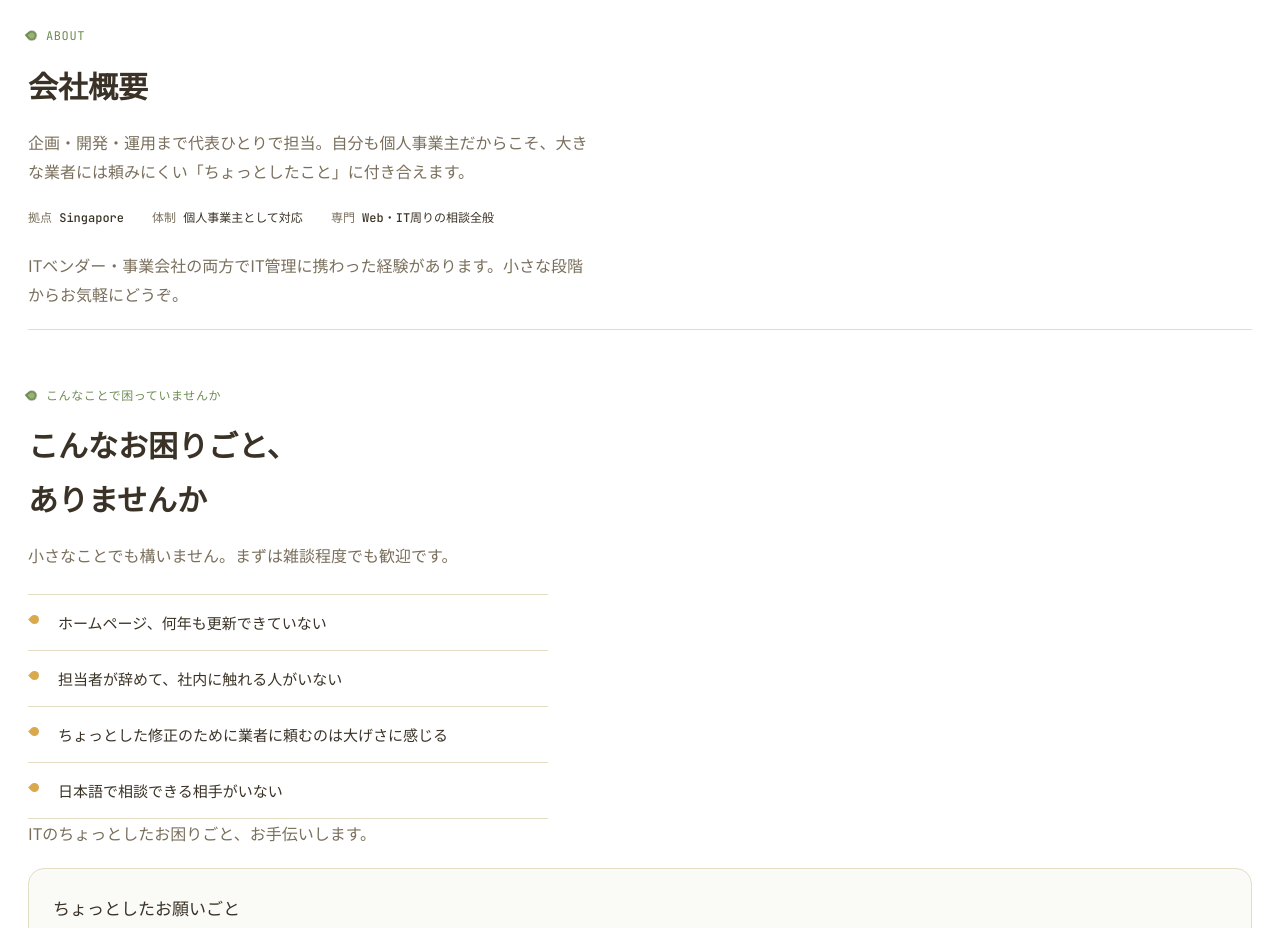
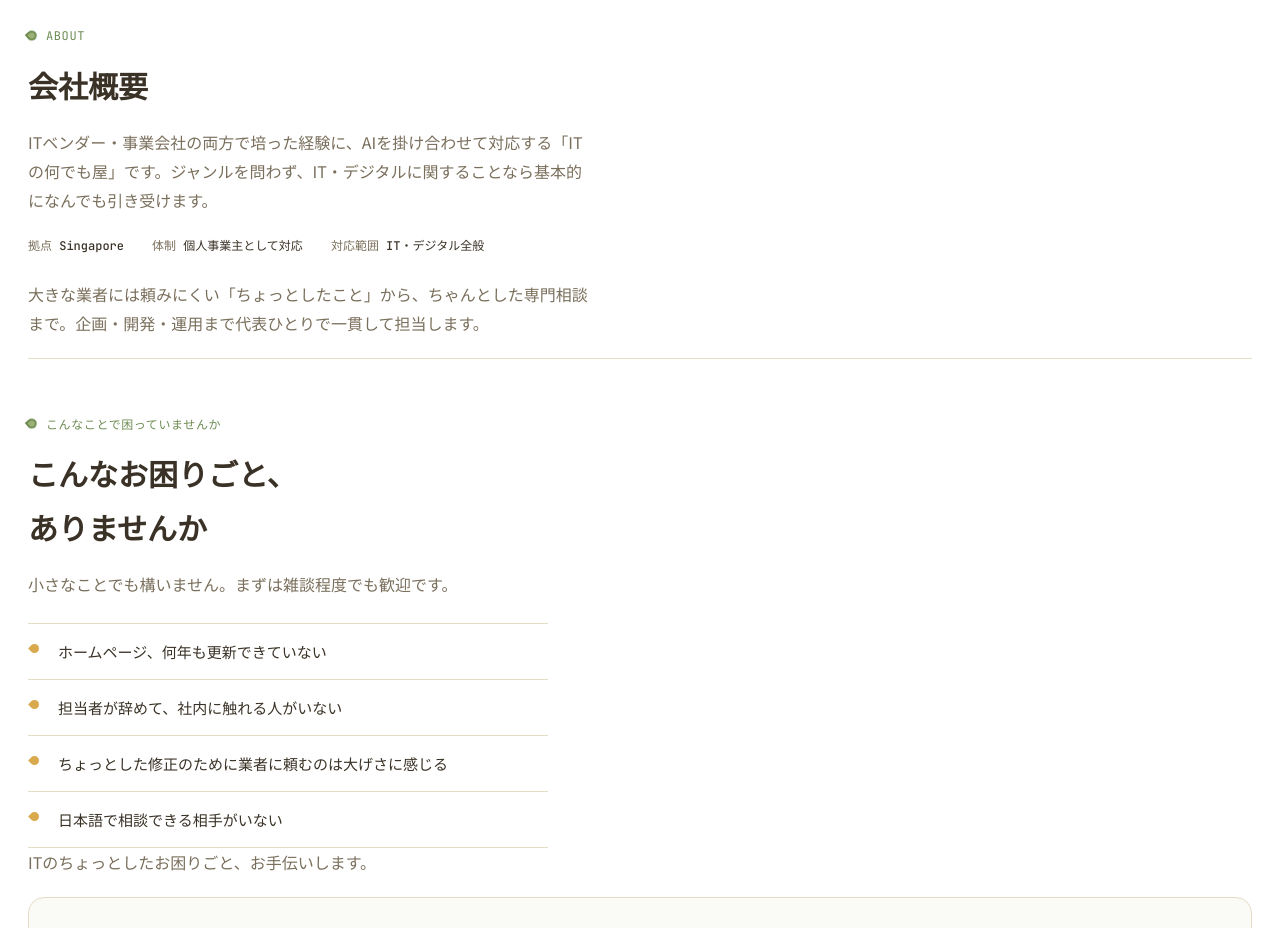
Before and after one commit to oguworld/willoa-site, a Next.js app: page / in a window 1280 px wide. Shown: the part 780-1708 px from the top of the page. Built offline with nearby package versions, Linux system fonts and the light colour scheme.

Commit message:
Rewrite about section around the "IT何でも屋" positioning
Lead with the IT-experience-plus-AI concept explicitly instead of
burying it, per feedback that it wasn't coming through clearly.

Co-Authored-By: Claude Sonnet 5 <noreply@anthropic.com>

```diff
--- a/src/app/page.tsx
+++ b/src/app/page.tsx
@@ -69,7 +69,7 @@ export default function Home() {
           </div>
           <h2>会社概要</h2>
           <p>
-            企画・開発・運用まで代表ひとりで担当。自分も個人事業主だからこそ、大きな業者には頼みにくい「ちょっとしたこと」に付き合えます。
+            ITベンダー・事業会社の両方で培った経験に、AIを掛け合わせて対応する「ITの何でも屋」です。ジャンルを問わず、IT・デジタルに関することなら基本的になんでも引き受けます。
           </p>
 
           <div className="facts">
@@ -80,12 +80,12 @@ export default function Home() {
               体制 <span>個人事業主として対応</span>
             </div>
             <div>
-              専門 <span>Web・IT周りの相談全般</span>
+              対応範囲 <span>IT・デジタル全般</span>
             </div>
           </div>
 
           <p style={{ marginTop: 22 }}>
-            ITベンダー・事業会社の両方でIT管理に携わった経験があります。小さな段階からお気軽にどうぞ。
+            大きな業者には頼みにくい「ちょっとしたこと」から、ちゃんとした専門相談まで。企画・開発・運用まで代表ひとりで一貫して担当します。
           </p>
         </section>
 
```
